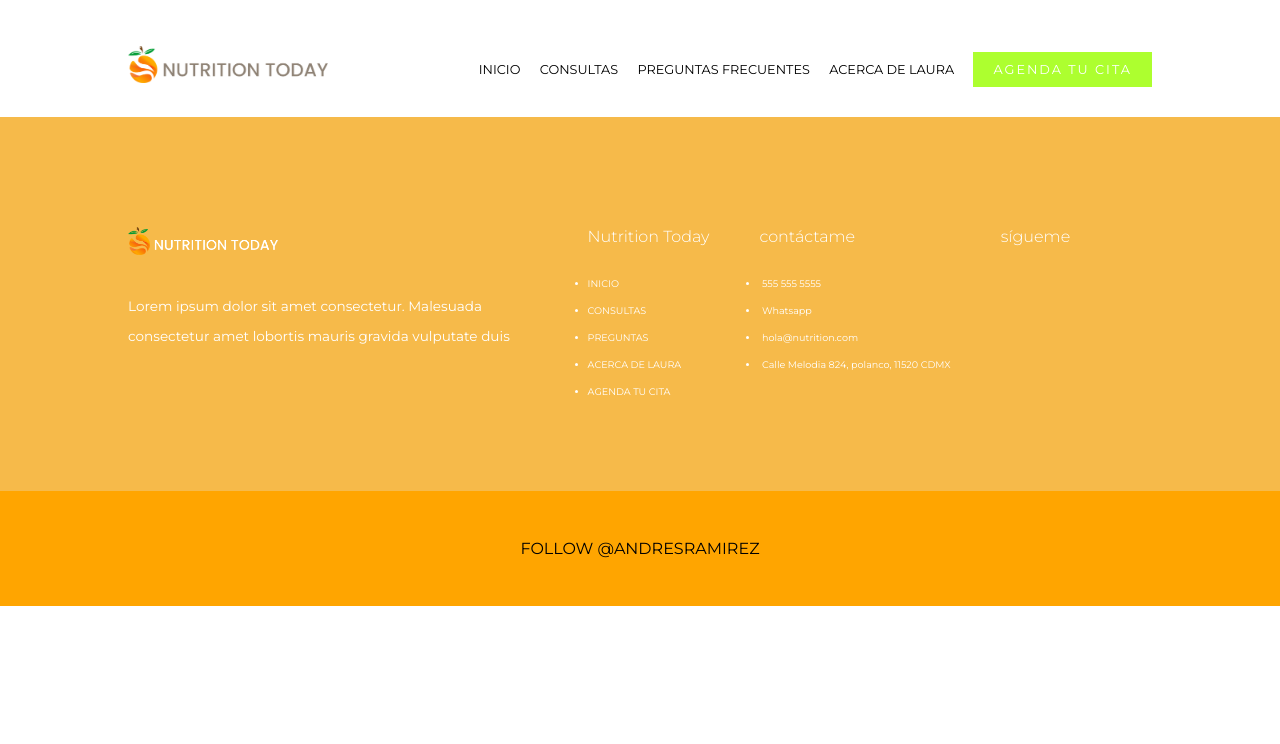
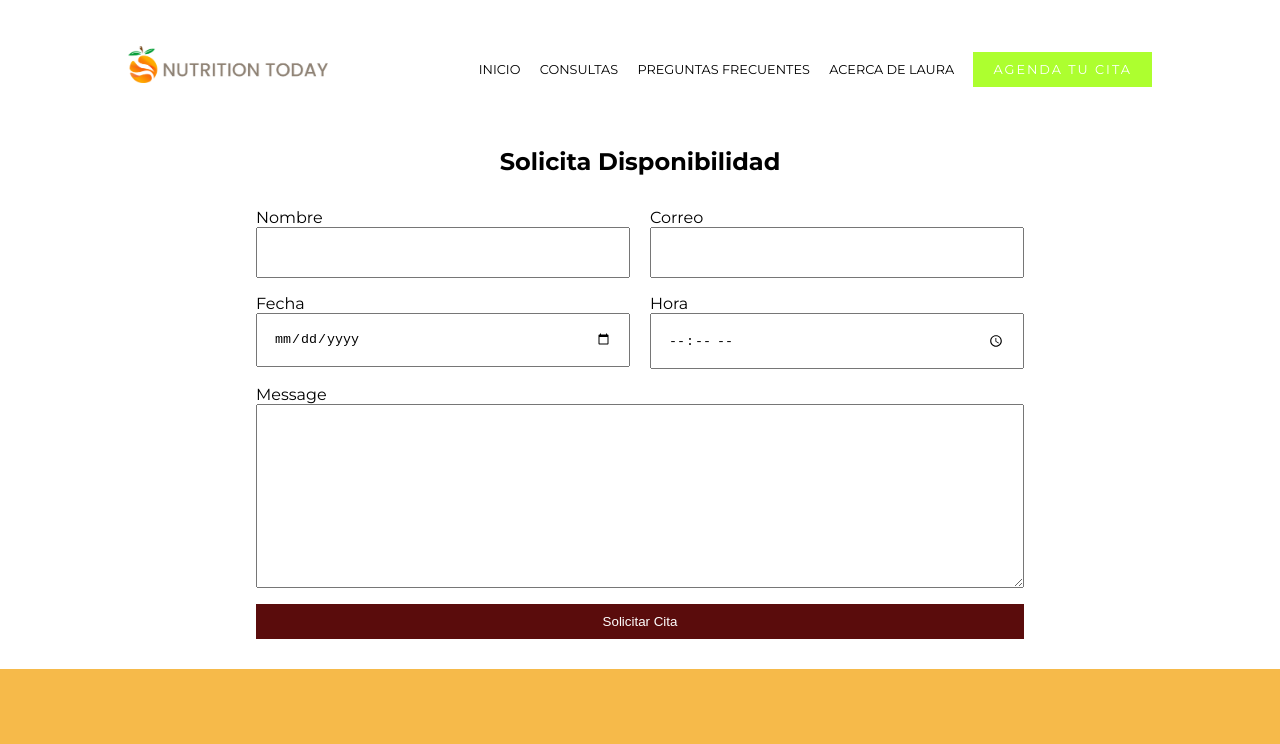
Before and after one commit to AndresRamirez917/100-sitios-62, a plain HTML site: page citas.html in a window 1280 px wide. Shown: the top 744 px of the page. Drawn offline with Linux system fonts and the light colour scheme.

Commit message:
sixth commit

```diff
--- a/citas.html
+++ b/citas.html
@@ -3,6 +3,7 @@
 <head>
     <meta charset="UTF-8">
     <meta name="viewport" content="width=device-width, initial-scale=1.0">
+    <link rel="stylesheet" href="https://cdnjs.cloudflare.com/ajax/libs/font-awesome/4.7.0/css/font-awesome.min.css" />
     <link rel="stylesheet" href="/scss/styles.css">
     <link rel="stylesheet" media="screen and (max-width:1000px)" href="/scss/mobile.css">
     <title>Nutrition Today | Welcome</title>
@@ -23,6 +24,39 @@
             </div>
         </nav>
     </header>
+
+    <section id="contact">
+        <div class="container">
+            <h2>Solicita Disponibilidad</h2>
+            <form action="">
+                <div class="form-group flex">
+                    <div class="flex-box-1">
+                        <label for="name">Nombre</label>
+                        <input class="form-control" type="text" />
+                    </div>
+                    <div class="flex-box-1">
+                        <label for="email">Correo</label>
+                        <input class="form-control" type="email" />
+                    </div>
+                </div>
+                <div class="form-group flex">
+                    <div class="flex-box-1">
+                        <label for="date">Fecha</label>
+                        <input class="form-control" type="date" />
+                    </div>
+                    <div class="flex-box-1">
+                        <label for="time">Hora</label>
+                        <input class="form-control" type="time" />
+                    </div>
+                </div>
+                <div class="form-group">
+                    <label for="message">Message</label>
+                    <textarea class="form-control" name="" id="" cols="30" rows="10"></textarea>
+                </div>
+                <button>Solicitar Cita</button>
+            </form>
+        </div>
+    </section>
 
 
 
--- a/scss/mobile.scss
+++ b/scss/mobile.scss
@@ -123,9 +123,7 @@
 //services
 #services {
     width: 80%;
-    .services-row {
 
-    }
 }
 
 //página acerca
--- a/scss/styles.scss
+++ b/scss/styles.scss
@@ -62,24 +62,7 @@ a {
     font-weight: bold;
 }
 
-form {
-    .form-group {
-        margin-bottom: 1rem;
-        display: inline-block;
-    }
-    .form-control {
-        width: 100%;
-        padding: 1rem;
-        border-radius: 3px;
-        margin-bottom: 1rem;
-    }
-    button {
-        width: 100%;
-        background: #000;
-        color: #fff;
-    }
 
-}
 
 img {
     max-width: 100%;
@@ -456,3 +439,48 @@ span {
         }
     }
 }
+
+
+
+//página contact
+#contact {
+    h2 {
+        text-align: center;
+        margin-bottom: 2rem;
+    }
+   form {
+    width: 60%;
+    margin: 0 auto;
+    .flex {
+        display: flex;
+        gap: 20px;
+    }
+    .flex-box-1 {
+        flex: 1;
+    }
+   }
+
+
+}
+
+form {
+    .form-group {
+        margin-bottom: 1rem;
+    }
+    .form-control {
+        display: block;
+        width: 100%;
+        padding: 1rem;
+        color: #000;
+
+    }
+    button {
+        width: 100%;
+        padding: 10px 20px;
+      text-align: center;
+      background: #5a0c0c;
+      color: #fff;
+      border: none;
+      cursor: pointer;
+    }
+}
```
Also changed, not shown: consultas.html (+3 -3 lines), index.html (+1 -1 lines), scss/mobile.css, scss/styles.css, 2 other files.
